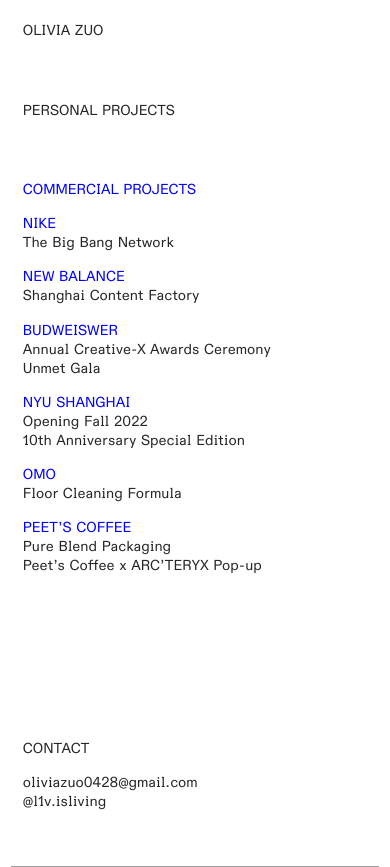
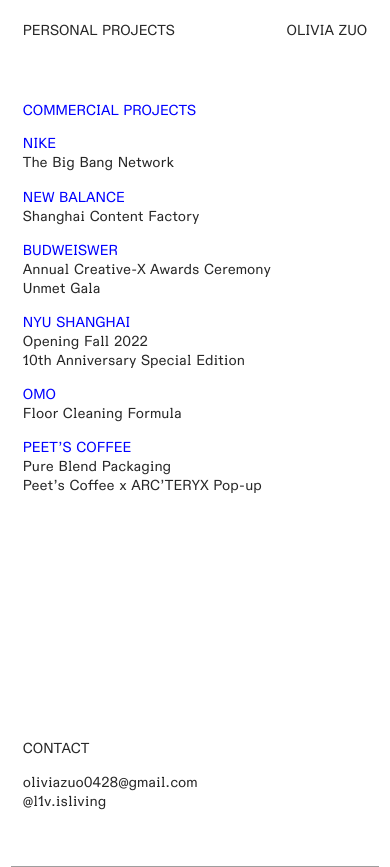
Before and after one commit to simonpforster/oliviazuo-portfolio, a PHP site: page /commercial.php in a window 390 px wide. Shown: the top 867 px of the page. Run offline with PHP 8.4, Linux system fonts and the light colour scheme; style sheets or scripts are compiled from the project's sources; grey boxes are pictures that could not be loaded.

Commit message:
move title

```diff
--- a/src/resources/styles/page/commercial.css
+++ b/src/resources/styles/page/commercial.css
@@ -23,15 +23,27 @@
 }
 
 @media screen and (max-width: 700px) {
+
+    .title {
+        text-wrap: nowrap;
+        top: 1.5rem;
+        right: 1.5rem;
+        padding: inherit;
+    }
+
     #screen {
         height: 100svh;
     }
 
-    .header #commercial {
-        height: 70%;
+    .header #index {
+        height: 0;
     }
 
-    .header .dropdown:not(#commercial) {
+    .header #commercial {
+        height: 80%;
+    }
+
+    .header .dropdown:not(#commercial, #index) {
         height: 10%;
     }
 
```
Also changed, not shown: src/resources/styles/page/personal.css (+14 -2 lines).
